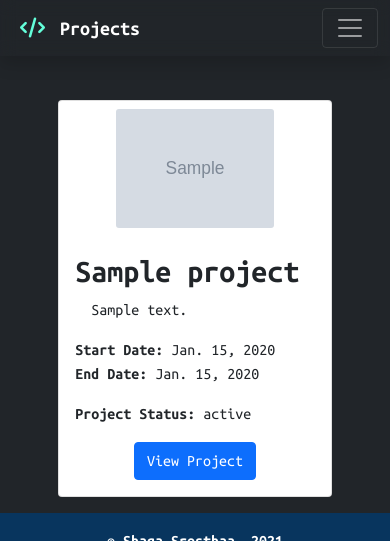
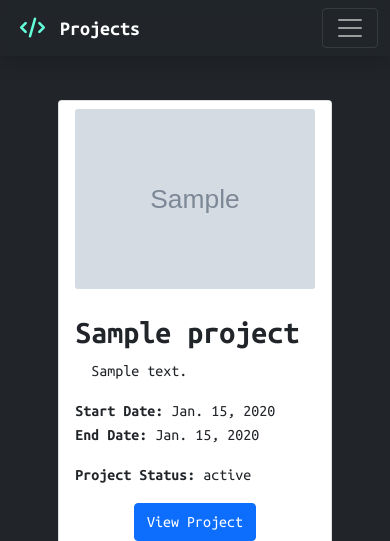
Before and after one commit to Shagasresthaa/portfoliosite, a Django app: page /projects/ in a window 390 px wide; the page is wider, and only the part inside the window is pictured. Shown: the top 541 px of that part. Run offline with Django 3.2, Linux system fonts and the light colour scheme; tables that the repository leaves empty hold one stand-in row (values such as "Sample post"); grey boxes marked "Sample" are stand-in pictures; parts of the project's set-up code (start-up, migrations or seed data) failed here and were passed over; some libraries are stand-ins or nearby versions; grey boxes are pictures that could not be loaded.

Commit message:
projects css fix

```diff
--- a/projects/static/projects/projects.css
+++ b/projects/static/projects/projects.css
@@ -24,10 +24,12 @@
 
 .card-header {
     width: 70%;
-    margin-top: auto;
-    margin-bottom: auto;
     border: none;
     background: white;
+}
+
+.card-img {
+    height: 100%;
 }
 
 .headingPr {
@@ -46,6 +48,7 @@
     }
 
     .card-header {
+        width: 100%;
         margin-left: auto;
         margin-right: auto;
         border: none;
```
